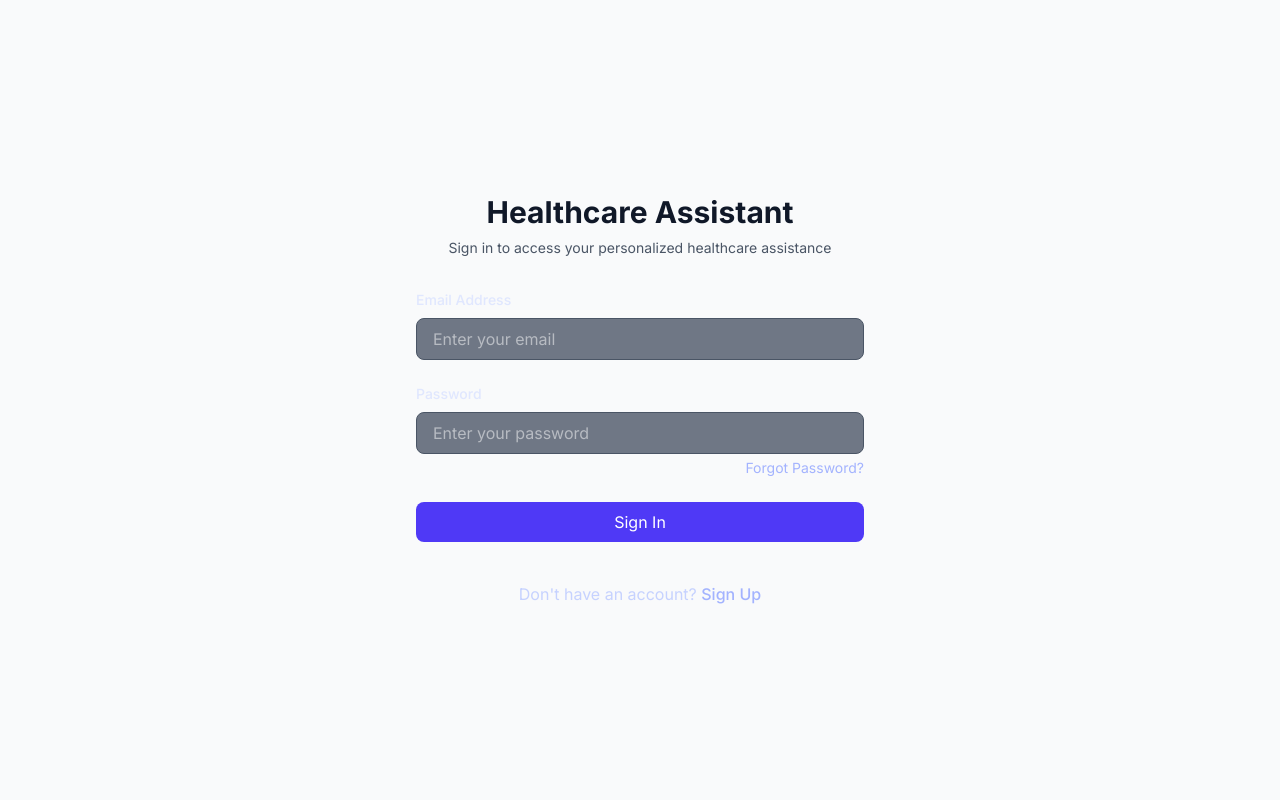
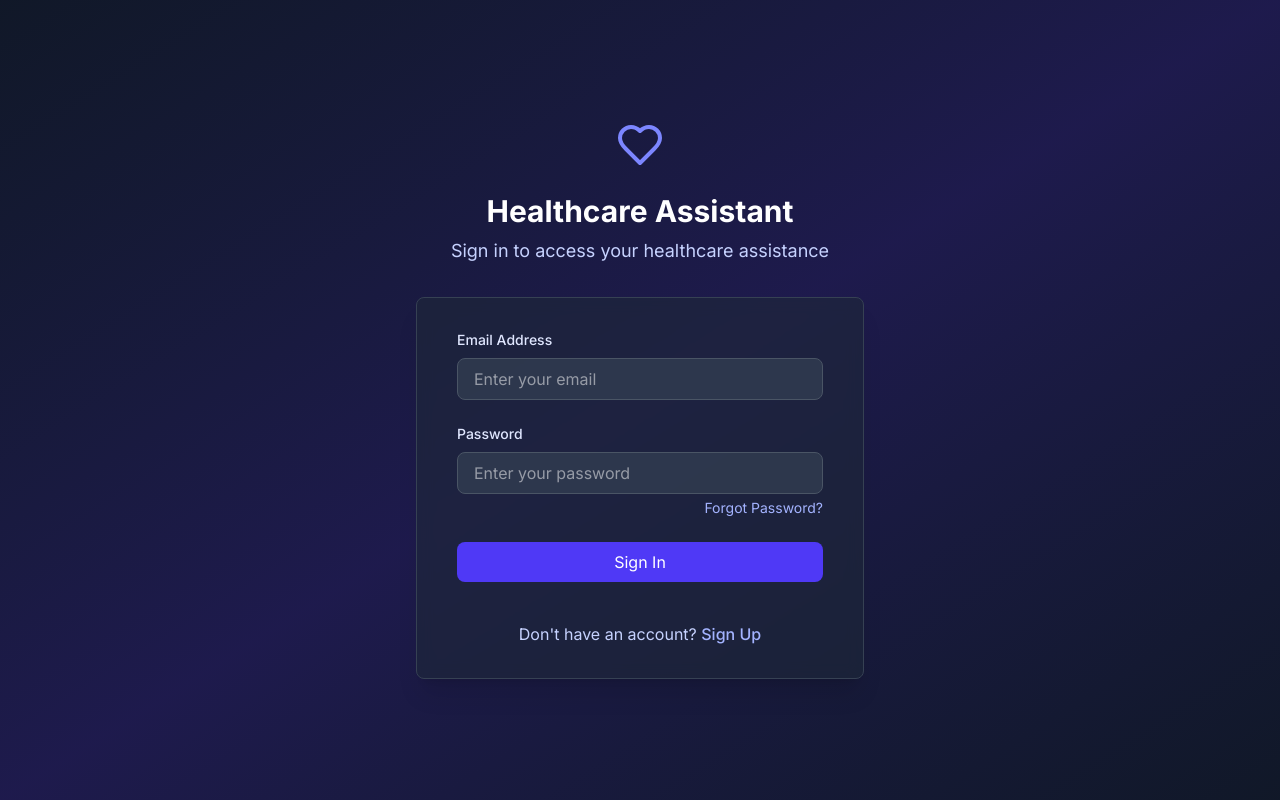
Before and after one commit to Ismat-Samadov/intelligent_healthcare, a Next.js app: page /auth/signin in a window 1280 px wide. Built offline with nearby package versions, Linux system fonts and the light colour scheme.

Commit message:
chat sign in

```diff
--- a/src/app/auth/signin/page.tsx
+++ b/src/app/auth/signin/page.tsx
@@ -2,11 +2,13 @@
 
 import SignInForm from '@/components/auth/SignInForm';
 import { Suspense } from 'react';
+import { Heart } from 'lucide-react';
+import Link from 'next/link';
 
 // Component for the sign-in form with suspense loading state
 function SignInFormWithSuspense() {
   return (
-    <Suspense fallback={<div className="p-4 text-center">Loading sign in form...</div>}>
+    <Suspense fallback={<div className="p-4 text-center text-indigo-200">Loading sign in form...</div>}>
       <SignInForm />
     </Suspense>
   );
@@ -14,18 +16,43 @@ function SignInFormWithSuspense() {
 
 export default function SignInPage() {
   return (
-    <div className="min-h-screen bg-gray-50 flex flex-col justify-center py-12 sm:px-6 lg:px-8">
-      <div className="sm:mx-auto sm:w-full sm:max-w-md">
-        <h1 className="text-center text-3xl font-bold text-gray-900">
+    <div className="min-h-screen flex flex-col justify-center bg-gradient-to-br from-gray-900 via-indigo-950 to-gray-900">
+      {/* Animated background elements */}
+      <div className="absolute inset-0 overflow-hidden -z-10">
+        <div className="absolute -inset-[10%] opacity-20">
+          <svg viewBox="0 0 1000 1000" xmlns="http://www.w3.org/2000/svg">
+            <defs>
+              <linearGradient id="b" gradientTransform="rotate(45 0.5 0.5)">
+                <stop offset="0%" stopColor="#4338ca" />
+                <stop offset="100%" stopColor="#5b21b6" />
+              </linearGradient>
+              <clipPath id="a">
+                <path fill="currentColor" d="M744.5 750Q625 1000 375 750T124.5 250Q250 0 500 250T744.5 750Z" />
+              </clipPath>
+            </defs>
+            <g clipPath="url(#a)">
+              <path fill="url(#b)" d="M744.5 750Q625 1000 375 750T124.5 250Q250 0 500 250T744.5 750Z" />
+            </g>
+          </svg>
+        </div>
+      </div>
+
+      <div className="sm:mx-auto sm:w-full sm:max-w-md mb-8">
+        <Link href="/" className="flex items-center justify-center">
+          <Heart className="h-12 w-12 text-indigo-400" />
+        </Link>
+        <h1 className="mt-6 text-center text-3xl font-bold text-white">
           Healthcare Assistant
         </h1>
-        <p className="mt-2 text-center text-sm text-gray-600">
-          Sign in to access your personalized healthcare assistance
+        <p className="mt-2 text-center text-lg text-indigo-200">
+          Sign in to access your healthcare assistance
         </p>
       </div>
 
-      <div className="mt-8 sm:mx-auto sm:w-full sm:max-w-md">
-        <SignInFormWithSuspense />
+      <div className="sm:mx-auto sm:w-full sm:max-w-md">
+        <div className="bg-gray-800/60 backdrop-blur-sm py-8 px-6 shadow-xl rounded-lg sm:px-10 border border-gray-700">
+          <SignInFormWithSuspense />
+        </div>
       </div>
     </div>
   );
```
